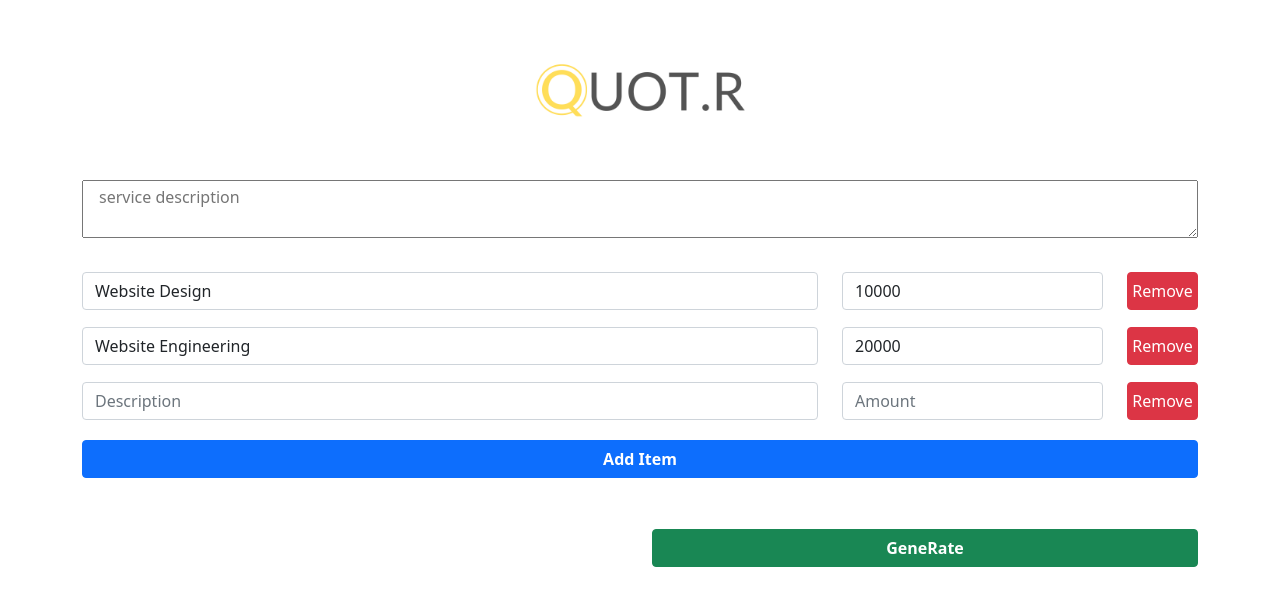
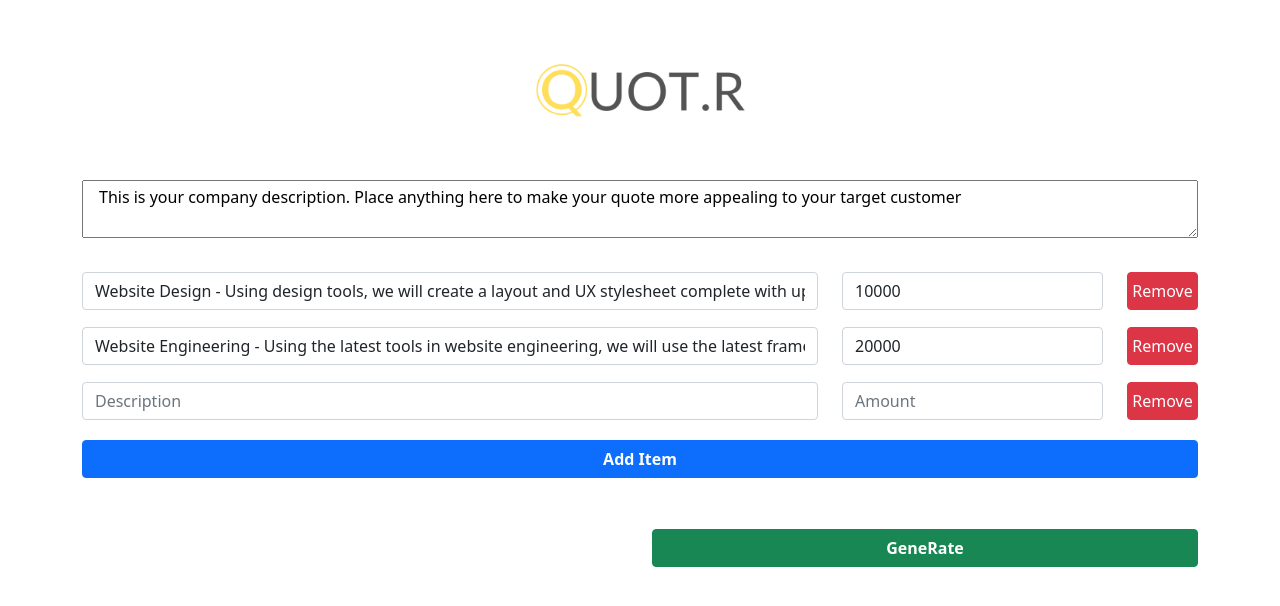
Before and after one commit to CleverlyCodes/quotr, a React (Create React App) app: page / in a window 1280 px wide. Shown: the top 606 px of the page. Built offline with nearby package versions, Linux system fonts and the light colour scheme.

Commit message:
add placeholder examples

```diff
--- a/src/App.js
+++ b/src/App.js
@@ -10,11 +10,11 @@ function App() {
 
   const [items, setItems] = useState([
     {
-      description: 'Website Design',
+      description: 'Website Design - Using design tools, we will create a layout and UX stylesheet complete with up to 3 revisions',
       amount: '10000',
     },
     {
-      description: 'Website Engineering',
+      description: 'Website Engineering - Using the latest tools in website engineering, we will use the latest frameworks and automations to deliver a high performing website',
       amount: '20000',
     },
     {
@@ -24,7 +24,7 @@ function App() {
   ]);
 
   const [config, setConfig] = useState({
-    description: '',
+    description: 'This is your company description. Place anything here to make your quote more appealing to your target customer',
   });
 
   const [isGenerated, setGenerated] = useState(false);
```
